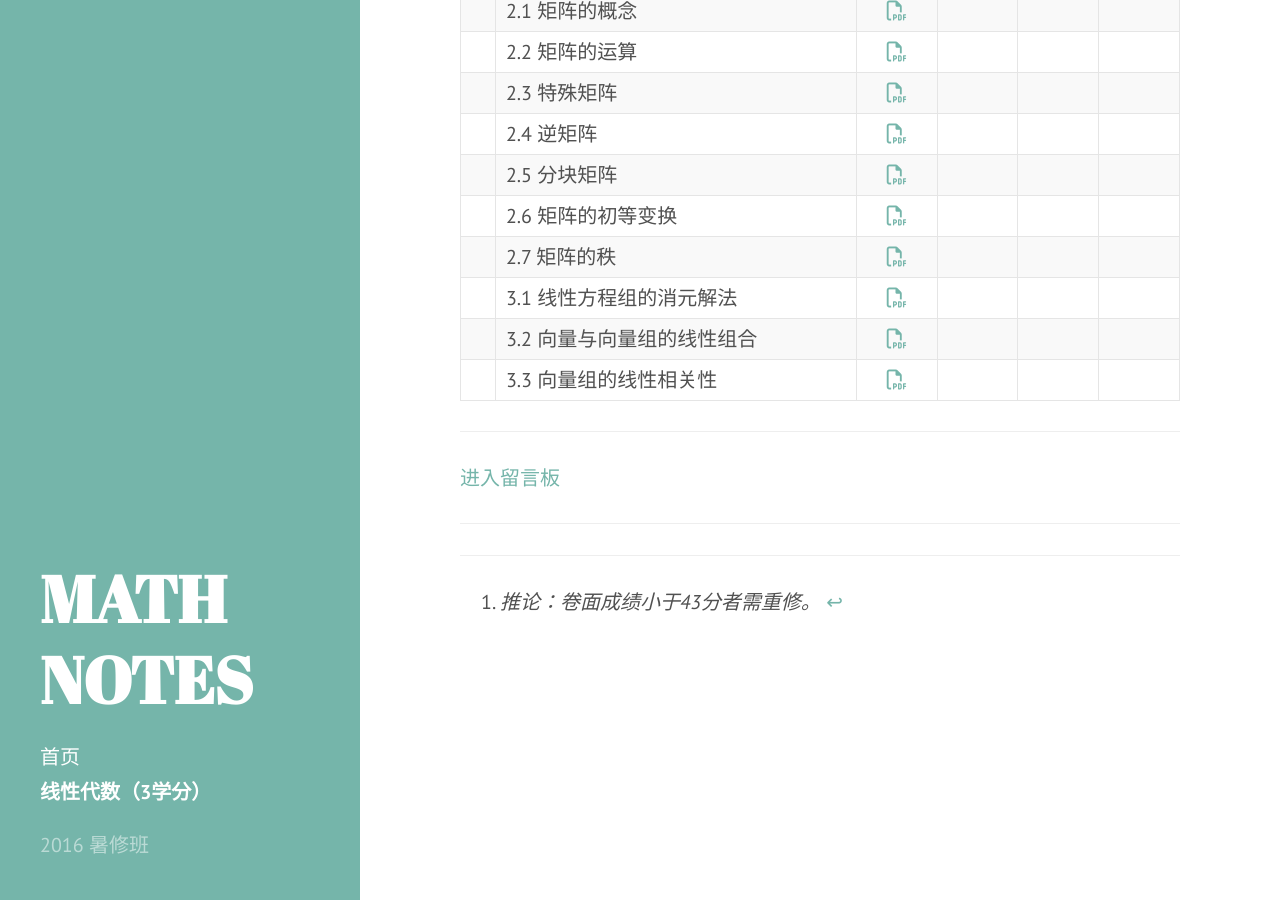
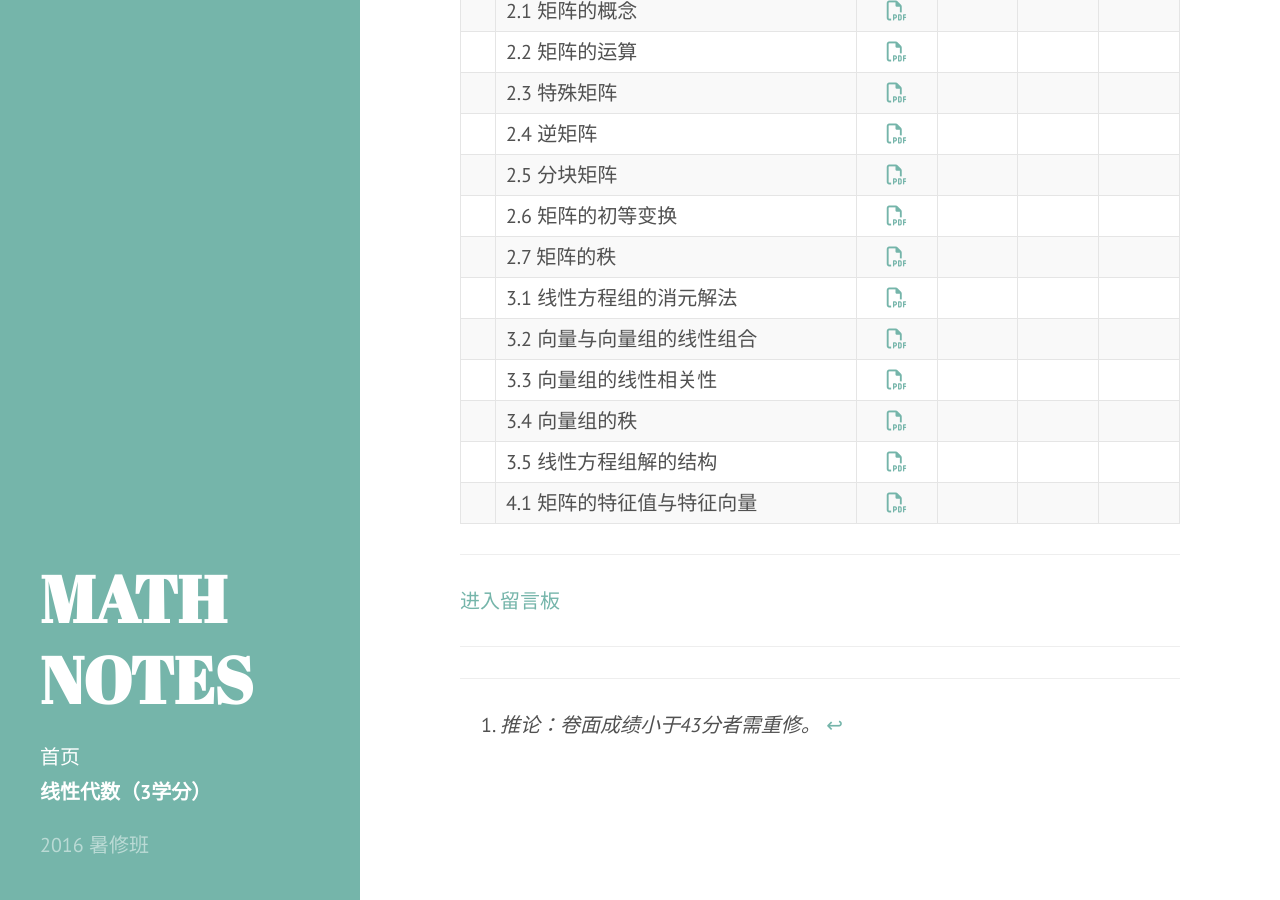
Before and after one commit to liang-teaching/liang-teaching.github.io, a Jekyll site: the page built from 2016_fall_LinearAlgebra/index.md, in a window 1280 px wide and 900 px high, scrolled down 865 px. Built offline with Jekyll 4.4.1, drawn with Linux system fonts in a browser that asks for light colours; nearby versions of some CDN libraries.

Commit message:
上传课件

```diff
--- a/2016_fall_LinearAlgebra/index.md
+++ b/2016_fall_LinearAlgebra/index.md
@@ -42,6 +42,9 @@ title: 线性代数（3学分）
 |  | 3.1 线性方程组的消元解法 |  <a href="lectures/3_1_线性方程组的消元解法.pdf" target="_blank"><i class="fa fa-file-pdf-o" aria-hidden="true"></i></a>    |      |     |     |
 |  | 3.2 向量与向量组的线性组合 |  <a href="lectures/3_2_向量与向量组的线性组合.pdf" target="_blank"><i class="fa fa-file-pdf-o" aria-hidden="true"></i></a>    |      |     |     |
 |  | 3.3 向量组的线性相关性 |  <a href="lectures/3_3_向量组的线性相关性.pdf" target="_blank"><i class="fa fa-file-pdf-o" aria-hidden="true"></i></a>    |      |     |     |
+|  | 3.4 向量组的秩 |  <a href="lectures/3_4_向量组的秩.pdf" target="_blank"><i class="fa fa-file-pdf-o" aria-hidden="true"></i></a>    |      |     |     |
+|  | 3.5 线性方程组解的结构 |  <a href="lectures/3_5_线性方程组解的结构.pdf" target="_blank"><i class="fa fa-file-pdf-o" aria-hidden="true"></i></a>    |      |     |     |
+|  | 4.1 矩阵的特征值与特征向量 |  <a href="lectures/4_1_矩阵的特征值与特征向量.pdf" target="_blank"><i class="fa fa-file-pdf-o" aria-hidden="true"></i></a>    |      |     |     |
 
 
 
```
Also changed, not shown: 3 other files.
